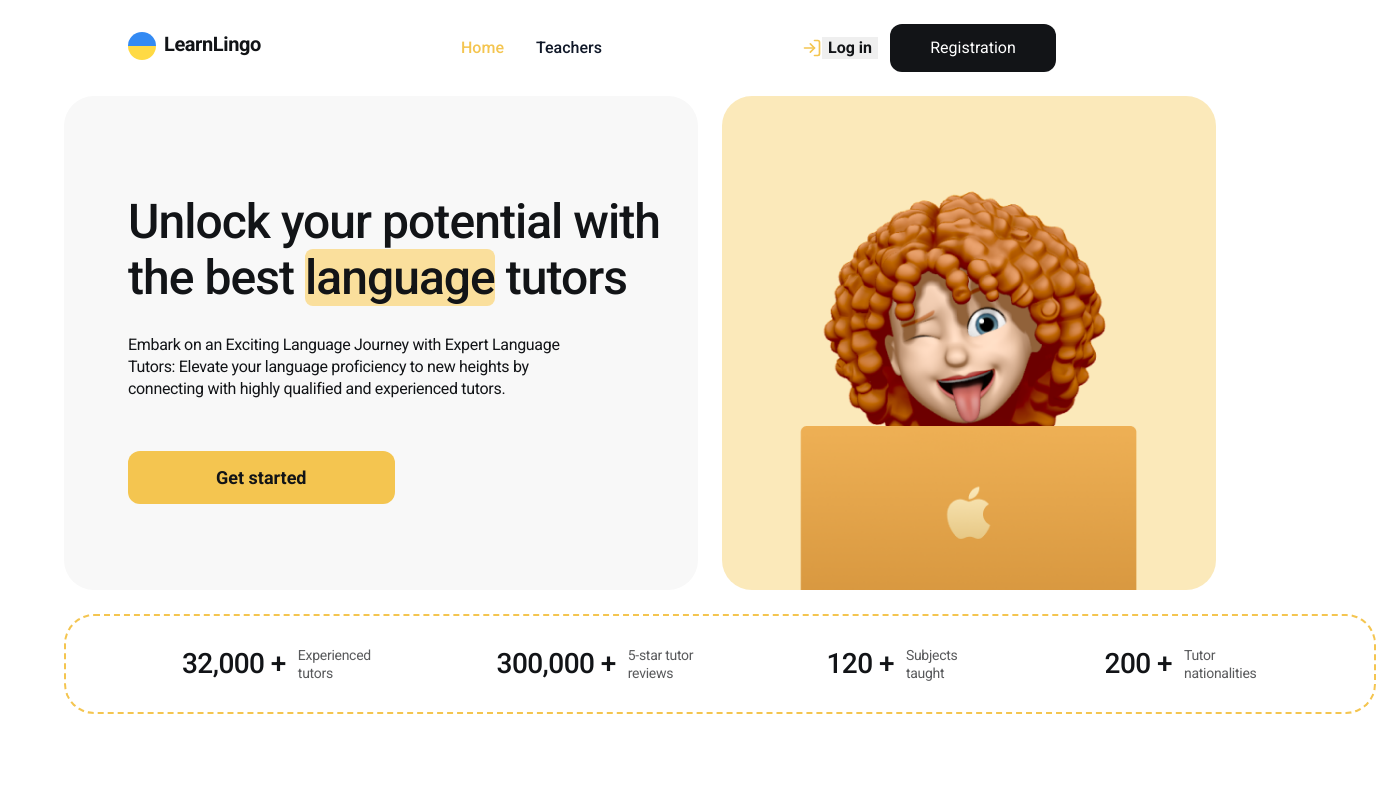
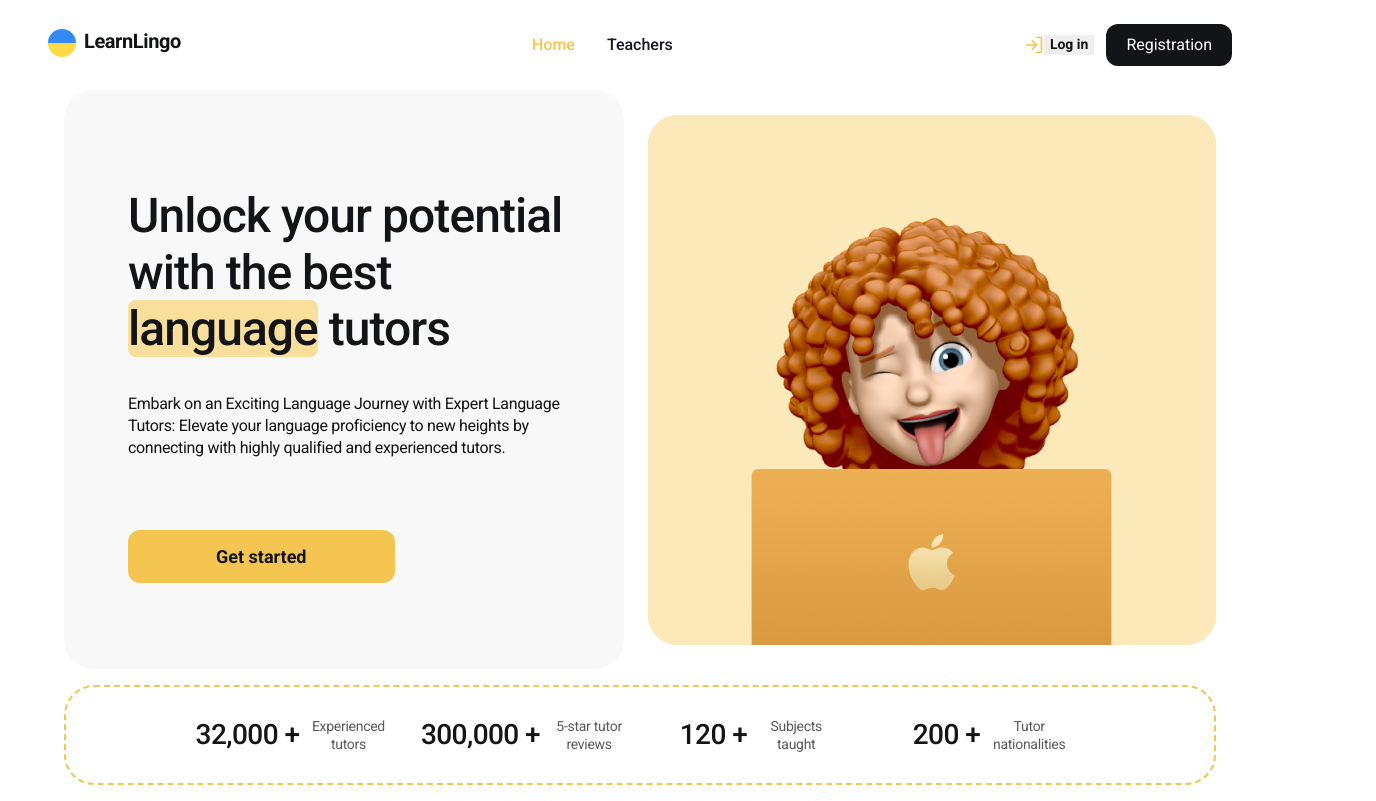
Before and after one commit to Nataliia-Homyk324/learn-lingo-app, a React (Vite) app: page / in a window 1280 px wide. Shown: the whole page, 1376 px wide, since content can reach past the window. Built offline with nearby package versions, Linux system fonts and the light colour scheme; no server answers.

Commit message:
home page style

```diff
--- a/src/components/Navigation/Navigation.module.css
+++ b/src/components/Navigation/Navigation.module.css
@@ -1,34 +1,38 @@
 .container {
     width: 100%;
-    padding: 24px 128px;
+    padding: 16px;
+
     background-color: #fff;
     margin: 0 auto;
     display: flex;
-    justify-content: space-between;
+    flex-direction: column;
+
     align-items: center;
-
+    box-sizing: border-box;
 }
 
 .headerNav {
     display: flex;
-    justify-content: space-between;
+    flex-direction: column;
+    justify-content: center;
     width: 100%;
     align-items: center;
 }
 
 .menu {
     display: flex;
+    flex-direction: column;
     justify-content: center;
     align-items: center;
-    gap: 32px;
-    flex-grow: 1;
+    gap: 16px;
 
 }
 
 .navLink {
     text-decoration: none;
     font-family: inherit;
-    font-size: 16px;
+    font-size: 14px;
+
     font-style: normal;
     font-weight: 500;
     color: #101828;
@@ -45,24 +49,28 @@
     color: #f4c550;
 }
 
-.button{
+.button {
     border-radius: 12px;
-        padding: 14px 39px;
-        width: 166px;
-        height: 48px;
+    padding: 12px 20px;
+
+    width: 100%;
+
     background: #121417;
     color: #FFF;
     border: none;
-        margin-right: 32px;
-}
-.button:hover,
-.button:focus{
-    background-color: gray;
+    margin-top: 16px;
 
 }
-.login{
+
+.button:hover,
+.button:focus {
+    background-color: gray;
+}
+
+.login {
     font-weight: 700;
-        font-size: 16px;
+    font-size: 14px;
+
     line-height: 125%;
     color: #121417;
     border: none;
@@ -72,19 +80,93 @@
 .login:focus {
     color: #f4c550;
 }
-.icon{
-    width: 20px;
-    height: 20px;
+
+.icon {
+    width: 16px;
+    height: 16px;
+
 }
-.wrapper{
+
+.wrapper {
     display: flex;
     justify-content: center;
     align-items: center;
     gap: 12px;
-    margin-right: 64px;
 }
-.fiLogin{
+.fiLogin {
+    display: flex;
+    justify-content: center;
+    align-items: center;}
+
+
+@media (min-width: 768px) {
+    .container {
+        padding: 24px 48px;
+        flex-direction: row;
+
+        justify-content: space-between;
+    }
+.headerNav {
+    display: flex;
+    justify-content: space-between;
+    width: 100%;
+    align-items: center;
+    flex-direction: row;
+}
+
+.menu {
     display: flex;
     justify-content: center;
     align-items: center;
+    gap: 32px;
+    flex-grow: 1;
+    flex-direction: row;
+
 }
+
+
+
+
+    .button {
+        width: auto;
+
+        margin-top: 0;
+    }
+
+    .navLink {
+        font-size: 16px;
+
+    }
+}
+
+
+@media (min-width: 1440px) {
+    .container {
+        padding: 24px 128px;
+    }
+
+    .menu {
+        gap: 32px;
+
+    }
+
+    .button {
+        padding: 14px 39px;
+
+        width: 166px;
+        height: 48px;
+    }
+
+    .wrapper {
+        margin-right: 64px;
+        gap: 16px;
+
+
+    }
+
+    .icon {
+        width: 20px;
+        height: 20px;
+
+    }
+}
--- a/src/pages/HomePage/HomePage.jsx
+++ b/src/pages/HomePage/HomePage.jsx
@@ -20,15 +20,9 @@ function HomePage() {
             Get started
           </Link>
         </div>
-        <div
-          className={style.imgBlock}
-          style={{
-            backgroundImage: `url(${block})`,
-            backgroundSize: "cover",
-            backgroundPosition: "center",
-            backgroundRepeat: "no-repeat",
-          }}
-        ></div>
+        <div className={style.imgBlock}>
+          <img src={block} alt="Image" />
+        </div>
       </div>
 
       <ul className={style.listAdvantages}>
@@ -38,7 +32,10 @@ function HomePage() {
         </li>
         <li className={style.advantage}>
           <div className={style.number}>300,000 +</div>
-          <div className={style.item}>5-star tutor reviews</div>
+          <div className={style.item}>
+            <div className={style.itemWrap}>5-star tutor</div>
+            reviews
+          </div>
         </li>
         <li className={style.advantage}>
           <div className={style.number}>120 +</div>
--- a/src/pages/HomePage/HomePage.module.css
+++ b/src/pages/HomePage/HomePage.module.css
@@ -1,54 +1,61 @@
-.container{
-    padding: 0 64px;
+ .container {
+     padding: 0 16px;
      display: flex;
+     gap: 16px;
+     flex-direction: column;
+     margin: 0 auto;
+     max-width: 100%;
+ }
+
+ .wrapper {
+     display: flex;
+     flex-direction: column;
      gap: 24px;
-    flex-direction: column;
+     justify-content: center;
+     align-items: center;
+ }
+
+ .titleBlock {
+     border-radius: 30px;
+     background: #f8f8f8;
+     padding: 48px 16px;
+     width: 100%;
+     max-width: 100%;
+     text-align: center;
+ }
 
 
-}
-.wrapper{
-    display: flex;
-    flex-direction: row;
-    gap: 24px;
-}
-.titleBlock{
-    border-radius: 30px;
-    width: 720px;
-    background: #f8f8f8;
-    padding-top: 98px;
-    padding-left: 64px;
-    padding-bottom: 98px;
+ .title {
+     font-weight: 500;
+     font-size: 6vw;
 
-}
-
-.title{
-    font-weight: 500;
-        font-size: 48px;
      line-height: 117%;
      letter-spacing: -0.02em;
      color: #121417;
-        margin-bottom: 28px;
+     margin-bottom: 24px;
+ }
 
-}
-.span{
+ .span {
      border-radius: 8px;
      background-color: #fadf9c;
  }
-.text{font-weight: 400;
-    font-size: 16px;
+
+ .text {
+     font-weight: 400;
+     font-size: 4vw;
+
      line-height: 137%;
      letter-spacing: -0.02em;
      color: #121417;
-    display: block;
-    width: 471px;
-    margin-bottom: 64px;
+     margin-bottom: 32px;
+     max-width: 100%;
  }
 
-.button{
+ .button {
      border-radius: 12px;
-        padding: 16px 88px;
-        width: 267px;
-        height: 60px;
+     padding: 16px 40px;
+     width: 100%;
+     max-width: 267px;
      background: #f4c550;
      border: none;
      font-weight: 700;
@@ -60,48 +67,168 @@
  .button:hover,
  .button:focus {
      background-color: #fadf9c;
-
  }
 
-.imgBlock{
+ .imgBlock {
      border-radius: 30px;
-    width: 568px;
      background: #fbe9ba;
+     width: 100%;
+     max-width: 100%;
  }
-.listAdvantages{
+
+ .listAdvantages {
      border: 2px dashed #f4c550;
      border-radius: 30px;
-    width: 1312px;
-    padding: 30px 116px;
+     width: 100%;
+     padding: 20px;
      display: flex;
-
-    justify-content: space-between;
-    align-items: center;
-
-
+     flex-wrap: wrap;
+     justify-content: center;
+     gap: 16px;
+     margin: 0 auto;
  }
 
-.advantage{
+ .advantage {
      display: flex;
+     flex-direction: column;
      justify-content: center;
      align-items: center;
      gap: 12px;
 
  }
 
-.number{
+ .number {
      font-weight: 500;
-    font-size: 28px;
+     font-size: 3.8vw;
      line-height: 114%;
      letter-spacing: -0.02em;
      color: #121417;
  }
 
-.item{
+ .item {
      font-weight: 400;
-        font-size: 14px;
      line-height: 129%;
      letter-spacing: -0.02em;
      color: rgba(18, 20, 23, 0.7);
+     text-align: center;
     width: 74px;
+    font-size: 14px;
  }
+
+
+ @media (min-width: 768px) {
+
+
+     .titleBlock {
+         padding: 64px 32px;
+         text-align: left;
+     }
+
+     .title {
+         font-size: 36px;
+        margin-bottom: 36px;
+
+     }
+
+     .text {
+         font-size: 18px;
+         max-width: 471px;
+        margin-bottom: 84px;
+     }
+
+     .button {
+         padding: 16px 88px;
+         max-width: 267px;
+     }
+
+     .imgBlock {
+         min-width: 568px;
+     }
+     .listAdvantages {
+
+    padding: 20px;
+    display: flex;
+    flex-wrap: nowrap;
+
+    margin: 0 auto;
+
+    justify-content: space-between;
+}
+
+
+     .number {
+         font-size: 18px;
+
+     }
+
+     .item {
+         font-size: 14px;
+     }
+ }
+
+
+ @media (min-width: 1024px) {
+     .container {
+         padding: 0 64px;
+         padding-bottom: 16px;
+     }
+     .wrapper{
+        flex-direction: row;
+     }
+     .titleBlock {
+         padding-top: 98px;
+         padding-left: 64px;
+         padding-bottom: 98px;
+     }
+
+     .title {
+         font-size: 48px;
+     }
+
+     .text {
+         font-size: 16px;
+     }
+
+     .button {
+         max-width: 267px;
+     }
+
+     .imgBlock {
+         min-width: 568px;
+
+     }
+
+     .listAdvantages {
+
+        justify-content: space-between;
+        padding: 30px 116px;
+     }
+
+     .advantage {
+
+         flex-direction: row;
+         justify-content: space-between;
+         width: 217px;
+         gap: 12px;
+         justify-content: center;
+         align-items: center;
+
+     }
+
+
+     .number {
+         font-size: 28px;
+        white-space: nowrap;
+
+     }
+
+     .item {
+         font-size: 14px;
+
+
+
+     }
+         .itemWrap{
+            white-space: nowrap;
+         }
+ }
```
Also changed, not shown: src/components/RouteSection/RouteSection.module.css (deleted). Lines whose indentation alone changed are shown as unchanged.
